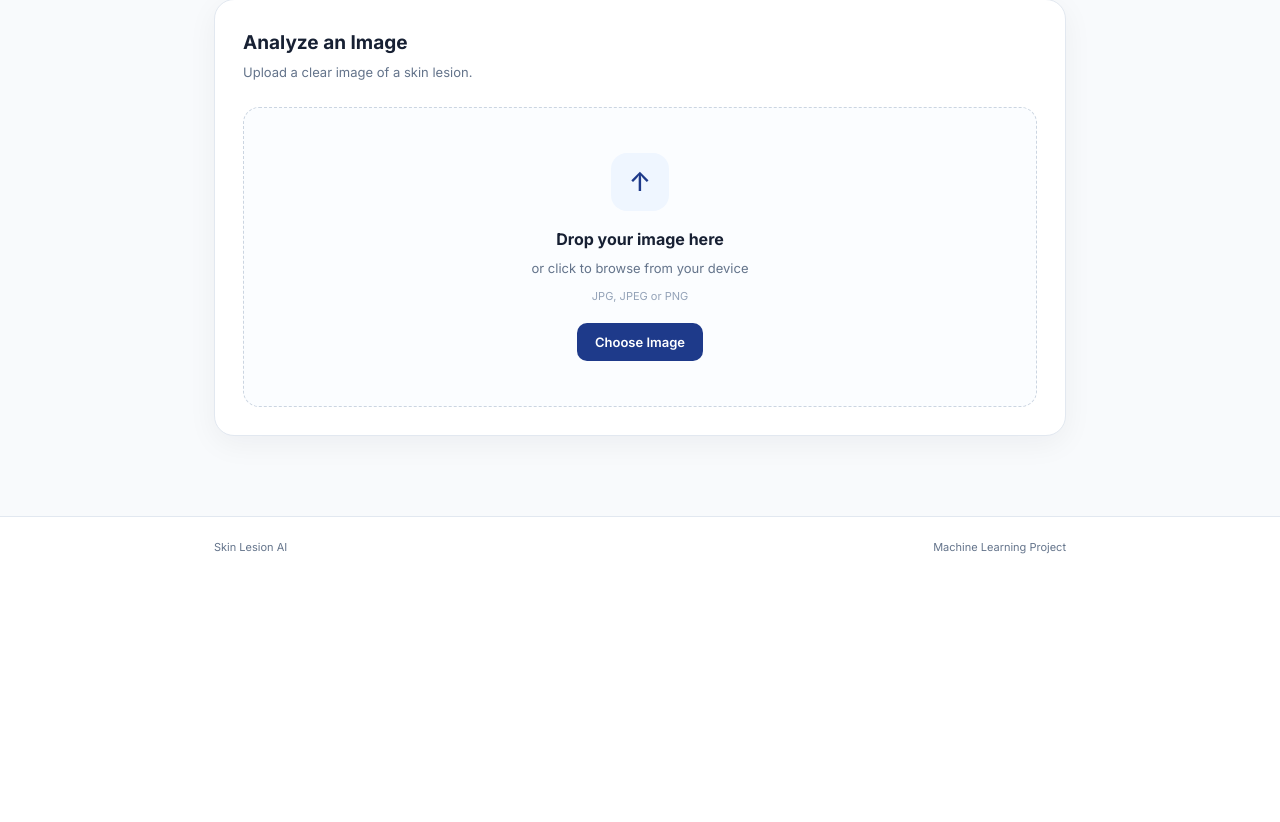
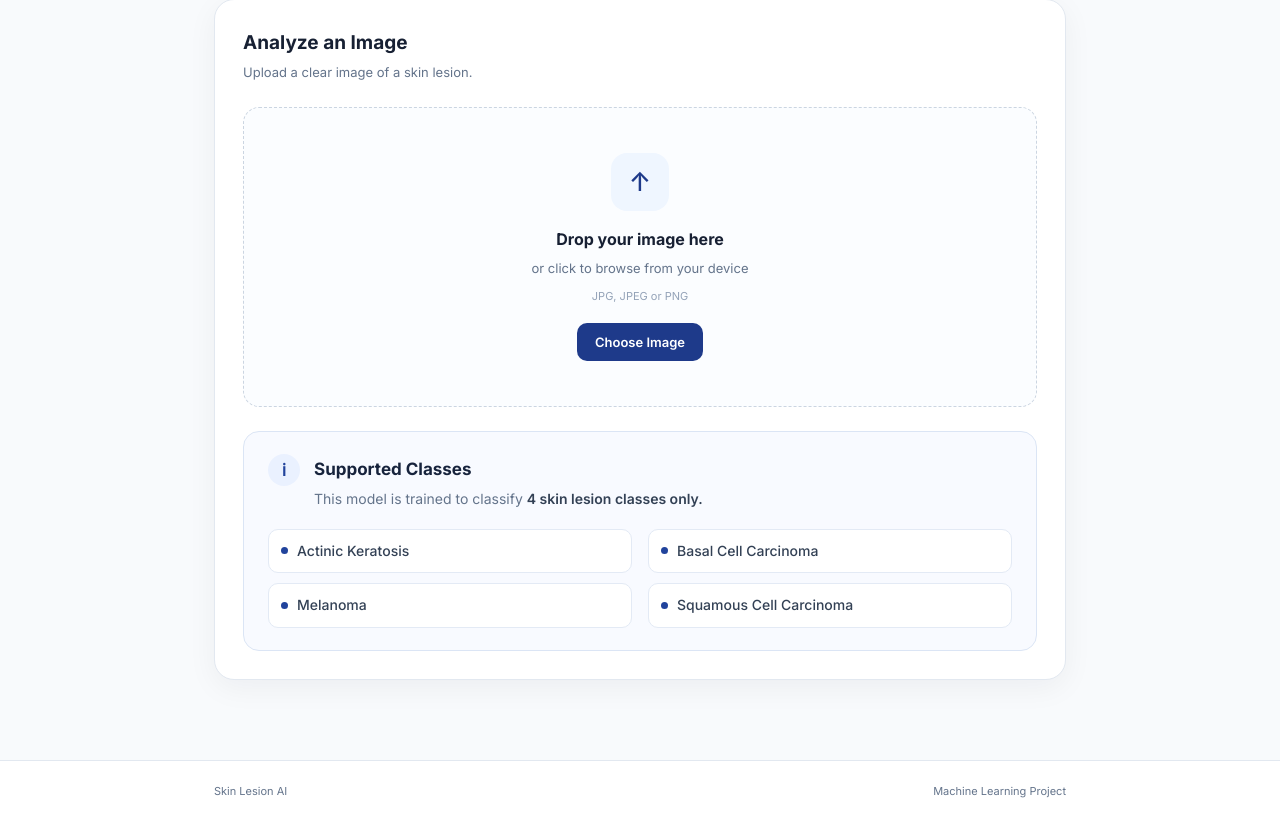
Before and after one commit to egijunanda123/skin-lesion-ai, a Flask app: page / in a window 1280 px wide. Shown: the part 471-1293 px from the top of the page. Before the commit the page ends 1025 px from the top, so only its background shows below. Run offline with Flask 3, Linux system fonts and the light colour scheme; parts of the project's set-up code (start-up, migrations or seed data) failed here and were passed over.

Commit message:
Add supported skin lesion classes

```diff
--- a/static/style.css
+++ b/static/style.css
@@ -664,3 +664,98 @@ footer {
         gap: 5px;
     }
 }
+/* ================================
+   SUPPORTED CLASSES
+================================ */
+
+.supported-classes {
+    margin-top: 24px;
+    padding: 22px 24px;
+    background: #f8faff;
+    border: 1px solid #dbe5f5;
+    border-radius: 16px;
+}
+
+.supported-header {
+    display: flex;
+    align-items: flex-start;
+    gap: 14px;
+}
+
+.supported-icon {
+    width: 32px;
+    height: 32px;
+    min-width: 32px;
+    display: flex;
+    align-items: center;
+    justify-content: center;
+    border-radius: 50%;
+    background: #eaf1ff;
+    color: #21439c;
+    font-size: 17px;
+    font-weight: 700;
+}
+
+.supported-content h3 {
+    margin: 2px 0 5px;
+    font-size: 17px;
+    font-weight: 700;
+    color: #17233c;
+}
+
+.supported-content p {
+    margin: 0;
+    color: #64748b;
+    font-size: 14px;
+    line-height: 1.6;
+}
+
+.supported-content strong {
+    color: #334155;
+    font-weight: 600;
+}
+
+.class-list {
+    display: grid;
+    grid-template-columns: repeat(2, 1fr);
+    gap: 10px 16px;
+    margin-top: 18px;
+}
+
+.class-item {
+    display: flex;
+    align-items: center;
+    gap: 9px;
+    padding: 10px 12px;
+    background: #ffffff;
+    border: 1px solid #e3eaf5;
+    border-radius: 10px;
+    color: #334155;
+    font-size: 14px;
+    font-weight: 500;
+}
+
+.class-dot {
+    width: 7px;
+    height: 7px;
+    min-width: 7px;
+    border-radius: 50%;
+    background: #21439c;
+}
+
+
+/* ================================
+   RESPONSIVE
+================================ */
+
+@media (max-width: 640px) {
+
+    .supported-classes {
+        padding: 18px;
+    }
+
+    .class-list {
+        grid-template-columns: 1fr;
+    }
+
+}
--- a/templates/index.html
+++ b/templates/index.html
@@ -1,4 +1,3 @@
-
 <!DOCTYPE html>
 <html lang="en">
 <head>
@@ -105,6 +104,54 @@
                 </div>
 
 
+                <!-- SUPPORTED CLASSES -->
+                <div class="supported-classes">
+
+                    <div class="supported-header">
+
+                        <div class="supported-icon">
+                            ℹ
+                        </div>
+
+                        <div class="supported-content">
+                            <h3>Supported Classes</h3>
+
+                            <p>
+                                This model is trained to classify
+                                <strong>4 skin lesion classes only.</strong>
+                            </p>
+                        </div>
+
+                    </div>
+
+
+                    <div class="class-list">
+
+                        <div class="class-item">
+                            <span class="class-dot"></span>
+                            <span>Actinic Keratosis</span>
+                        </div>
+
+                        <div class="class-item">
+                            <span class="class-dot"></span>
+                            <span>Basal Cell Carcinoma</span>
+                        </div>
+
+                        <div class="class-item">
+                            <span class="class-dot"></span>
+                            <span>Melanoma</span>
+                        </div>
+
+                        <div class="class-item">
+                            <span class="class-dot"></span>
+                            <span>Squamous Cell Carcinoma</span>
+                        </div>
+
+                    </div>
+
+                </div>
+
+
                 <!-- IMAGE PREVIEW -->
                 <div class="preview-container hidden" id="previewContainer">
 
@@ -123,7 +170,10 @@
                     </div>
 
                     <div class="preview-image-wrapper">
-                        <img id="previewImage" src="" alt="Selected skin lesion image">
+                        <img
+                            id="previewImage"
+                            src=""
+                            alt="Selected skin lesion image">
                     </div>
 
                     <button
@@ -145,15 +195,24 @@
             <div class="result-card hidden" id="resultCard">
 
                 <div class="result-header">
+
                     <div>
-                        <span class="result-label">MODEL PREDICTION</span>
-                        <h2 id="predictionResult">Melanoma</h2>
+                        <span class="result-label">
+                            MODEL PREDICTION
+                        </span>
+
+                        <h2 id="predictionResult">
+                            Melanoma
+                        </h2>
                     </div>
 
                     <div class="confidence-box">
                         <span>Confidence</span>
-                        <strong id="confidenceValue">--%</strong>
+                        <strong id="confidenceValue">
+                            --%
+                        </strong>
                     </div>
+
                 </div>
 
 
@@ -168,6 +227,7 @@
                     <div class="probability-list">
 
                         <div class="probability-item">
+
                             <div class="probability-info">
                                 <span>Actinic Keratosis</span>
                                 <strong id="prob-ak">0%</strong>
@@ -180,10 +240,12 @@
                                     style="width: 0%">
                                 </div>
                             </div>
+
                         </div>
 
 
                         <div class="probability-item">
+
                             <div class="probability-info">
                                 <span>Basal Cell Carcinoma</span>
                                 <strong id="prob-bcc">0%</strong>
@@ -196,10 +258,12 @@
                                     style="width: 0%">
                                 </div>
                             </div>
+
                         </div>
 
 
                         <div class="probability-item">
+
                             <div class="probability-info">
                                 <span>Melanoma</span>
                                 <strong id="prob-melanoma">0%</strong>
@@ -212,10 +276,12 @@
                                     style="width: 0%">
                                 </div>
                             </div>
+
                         </div>
 
 
                         <div class="probability-item">
+
                             <div class="probability-info">
                                 <span>Squamous Cell Carcinoma</span>
                                 <strong id="prob-scc">0%</strong>
@@ -228,6 +294,7 @@
                                     style="width: 0%">
                                 </div>
                             </div>
+
                         </div>
 
                     </div>
@@ -236,11 +303,14 @@
 
                 <!-- DISCLAIMER -->
                 <div class="disclaimer">
+
                     <strong>Important:</strong>
+
                     This demonstration is intended for educational
                     and portfolio purposes only. The prediction is
                     not a medical diagnosis and should not replace
                     professional medical advice.
+
                 </div>
 
             </div>
@@ -252,10 +322,12 @@
 
     <!-- FOOTER -->
     <footer>
+
         <div class="footer-container">
             <span>Skin Lesion AI</span>
             <span>Machine Learning Project</span>
         </div>
+
     </footer>
 
 
```
